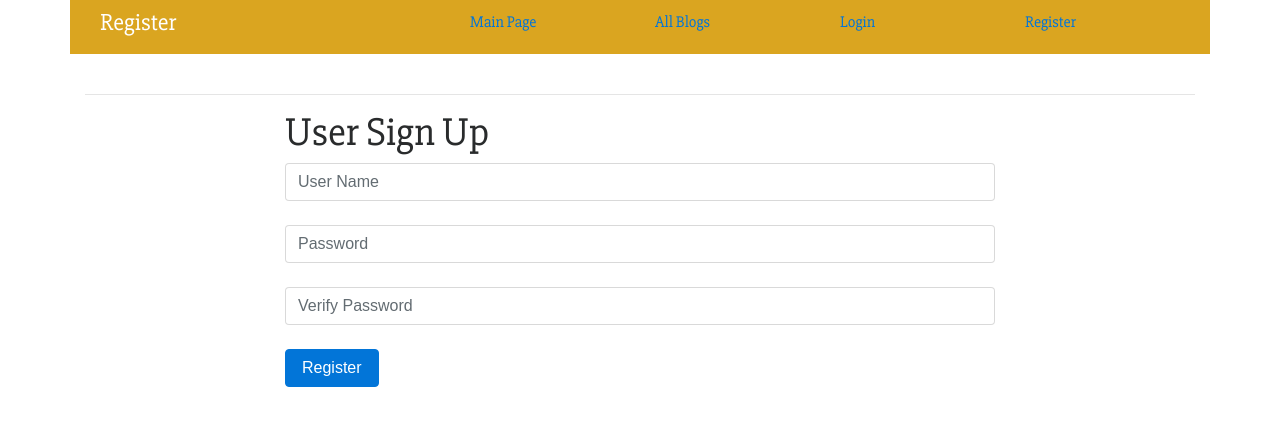
After one commit to nightmerz/blogz, a Flask app: page /register in a window 1280 px wide. The commit adds this page. Shown: the top 426 px of the page. Run offline with Flask 2, Linux system fonts and the light colour scheme; some libraries are stand-ins or nearby versions.

Commit message:
finally done

```diff
--- a/main.py
+++ b/main.py
@@ -1,31 +1,100 @@
-from flask import Flask, request, render_template, redirect
+from flask import Flask, request, render_template, redirect, session, flash
 from flask_sqlalchemy import SQLAlchemy
 
 app = Flask(__name__)
 app.config['DEBUG'] = True
-app.config['SQLALCHEMY_DATABASE_URI'] = "mysql+pymysql://mjordan:test1234@localhost:8889/blog_db"
+app.config['SQLALCHEMY_DATABASE_URI'] = "mysql+pymysql://blogz:test1234@localhost:8889/blogz"
 app.config['SQLALCHEMY_ECHO'] = True
 db = SQLAlchemy(app)
+app.secret_key = 'u7gg84hohwf84h4w048208h4t7527th02thu'
 
+# Classes / Models
 
 class Blog(db.Model):
 
     id = db.Column( db.Integer, primary_key=True )
-    title = db.Column( db.String(120) )
+    title = db.Column( db.String(40) )
     body = db.Column( db.Text )
+    owner_id = db.Column( db.Integer, db.ForeignKey('user.id') )
 
-    def __init__(self, title, body):
+    def __init__(self, title, body, owner):
         self.title = title
         self.body = body
+        self.owner = owner
+
+
+class User(db.Model):
+
+    id = db.Column( db.Integer, primary_key=True )
+    username = db.Column( db.String(40) )
+    password = db.Column( db.String(100) )
+    blogs = db.relationship( 'Blog', backref="owner" )
+
+    def __init__(self, username, password):
+        self.username = username
+        self.password = password
+
+
+# Functions
+
+def check_valid( item ):
+    message = ''
+    if len(item)<3 or len(item)>20 or ' ' in item:
+        message = "This must be between 3-20 characters and have no spaces."
+    return message
+
+
+def check_loggedin( sess ):
+    if 'username' in sess:
+        return True
+    return False
+
+
+# ROUTES
+
+
+@app.before_request
+def verify_logged_in():
+    accessible = [ 'index', 'login', 'register' ]
+
+    if request.endpoint not in accessible and not check_loggedin( session ):
+        return redirect('/login')
+
 
 
 @app.route('/')
 def index():
-    return redirect('/blog')
+    users = User.query.all()
+    return render_template('index.html', users=users, loggedin=check_loggedin(session), page_header="All Users")
 
 
-@app.route('/blog', methods=["POST", "GET"])
+@app.route('/blog')
 def blog():
+    get_blog_id = request.args.get('id')
+    get_user_id = request.args.get('user')
+    blogs = Blog.query.all()
+
+    if get_blog_id:
+        blog_id = int(get_blog_id)
+        this_blog = Blog.query.get( blog_id )
+
+        if this_blog:
+            return render_template('indiv_blog.html', loggedin=check_loggedin(session), page_header=this_blog.title, blog=this_blog)
+        else:
+            return render_template('noblog.html', loggedin=check_loggedin(session), page_header="Blog Not Found")
+
+
+    if get_user_id:
+        user = User.query.get( int(get_user_id) )
+        blogs = user.blogs
+
+
+
+    return render_template('/blogs.html', loggedin=check_loggedin(session), page_header="All Blogs", blogs=blogs)
+
+
+@app.route('/blog_form', methods=['GET', 'POST'])
+def blog_form():
 
     if request.method == "POST":
         blog_title = request.form['b_title']
@@ -37,7 +106,9 @@ def blog():
         if not blog_body: body_error = "Please put a body"
 
         if not title_error and not body_error:
-            new_blog = Blog(blog_title, blog_body)
+            owner = User.query.filter_by( username = session['username'] ).first()
+
+            new_blog = Blog(blog_title, blog_body, owner)
             db.session.add(new_blog)
             db.session.commit()
 
@@ -45,29 +116,74 @@ def blog():
 
         else:
             return render_template('/blog_form.html',
-                                    page_header="Create a new Blog",
+                                    loggedin=check_loggedin(session), page_header="Create a new Blog",
                                     title_error=title_error,
                                     body_error=body_error,
                                     title=blog_title,
                                     body=blog_body)
 
-    if request.args.get('id'):
-        blog_id = int(request.args.get('id'))
-        this_blog = Blog.query.get( blog_id )
-
-        if this_blog:
-            return render_template('indiv_blog.html', page_header=this_blog.title, blog=this_blog)
-        else:
-            return render_template('noblog.html', page_header="Blog Not Found")
+    return render_template('/blog_form.html', loggedin=check_loggedin(session), page_header="Create a new Blog")
 
 
-    blogs = Blog.query.all()
-    return render_template('/blogs.html', page_header="All Blogs", blogs=blogs)
+
+@app.route('/login', methods=['POST', 'GET'])
+def login():
+    if request.method == "POST":
+        form_username = request.form["user_name"]
+        form_password = request.form["password"]
+
+        user = User.query.filter_by( username=form_username ).first()
+
+        if user and form_password == user.password:
+            session['username'] = user.username
+            return redirect('/blog?user='+str(user.id))
+        else:
+            error = " This username and password don't exist "
+            return render_template('login.html', user_error=error)
+
+    return render_template('login.html', loggedin=check_loggedin(session), page_header="Login")
 
 
-@app.route('/blog_form')
-def blog_form():
-    return render_template('/blog_form.html', page_header="Create a new Blog")
+
+@app.route('/register', methods=['POST', 'GET'])
+def register():
+    if request.method == "POST":
+
+        form_username = request.form["user_name"]
+        form_password = request.form["password"]
+        verify_password = request.form["verify_password"]
+
+        username_error = check_valid( form_username )
+        password_error = check_valid( form_password )
+        verify_password_error = ''
+
+        if form_password != verify_password: verify_password_error = "Password and verify password do not match"
+
+        if not username_error and not password_error and not verify_password_error:
+            existing_user = User.query.filter_by( username=form_username ).first()
+
+            if not existing_user:
+                newuser = User(form_username, form_password)
+                db.session.add( newuser )
+                db.session.commit()
+
+                session['username'] = newuser.username
+
+                return redirect('/blog?user='+str(newuser.id))
+            else:
+                username_error = "This username already exists."
+                return render_template('register.html',  loggedin=check_loggedin(session), page_header="Register", user_name = form_username, user_name_error = username_error)
+
+        return render_template('register.html',  loggedin=check_loggedin(session), page_header="Register", user_name = form_username, user_name_error = username_error, password_error = password_error, verify_password_error = verify_password_error)
+
+    return render_template('register.html', loggedin=check_loggedin(session), page_header="Register")
+
+
+@app.route('/logout')
+def logout():
+    del session['username']
+    # flash( 'Logged out' )
+    return redirect('/')
 
 
 
--- a/templates/base.html
+++ b/templates/base.html
@@ -16,7 +16,7 @@
 
         <style>
             *{ font-family: 'Slabo 27px', serif; }
-            .header{ background-color: black; color:white; padding: 10px 15px }
+            .header{ background-color: goldenrod; color:white; padding: 10px 15px }
             .alert-danger{ margin:30px 0; }
             .error{ color:red; }
         </style>
@@ -27,8 +27,24 @@
         <div class="container">
             <div class="row header">
                 <div class="col"> <h4>{{ page_header }}</h4> </div>
-                <div class="col-3"><a href="/">Main Page</a></div>
-                <div class="col-3"><a href="/blog_form">Add a Blog</a></div>
+                <div class="col-2"><a href="/">Main Page</a></div>
+                <div class="col-2"><a href="/blog">All Blogs</a></div>
+                {% if loggedin %}
+                    <div class="col-2"><a href="/blog_form">Add a Blog</a></div>
+                    <div class="col-2"><a href="/logout">Logout</a></div>
+                {% else %}
+                    <div class="col-2"><a href="/login">Login</a></div>
+                    <div class="col-2"><a href="/register">Register</a></div>
+                {% endif %}
+            </div>
+            <div class="row">
+                <div class="col">
+                    <br>
+                    {% if loggedin %}
+                        <span style="color:yellow;">{{ session['username'] }}</span> is logged in
+                    {% endif %}
+
+                </div>
             </div>
             <hr>
             <div class="row">
--- a/templates/blogs.html
+++ b/templates/blogs.html
@@ -13,6 +13,7 @@
             <p>
                 {{ blog.body }}
             </p>
+            written by  <a href="/blog?user={{ blog.owner.id }}">{{ blog.owner.username }}</a>
             <hr>
 
         {% endfor %}
--- /dev/null
+++ b/templates/register.html
@@ -0,0 +1,37 @@
+{% extends "base.html" %}
+{% block content %}
+    <div class="container">
+        <div class="row">
+            <div class="col-2"></div>
+            <div class="col">
+                <h1>User Sign Up</h1>
+                <form action="/register" method="post">
+
+                    <input type="text" class="form-control" placeholder="User Name" name="user_name" value="{{ user_name }}">
+                    {% if user_name_error %}
+                        <span class="badge badge-danger"> {{ user_name_error }} </span>
+                    {% endif %}
+                    <br>
+
+                    <input type="password" class="form-control" placeholder="Password" name="password" value="{{ password }}">
+                    {% if password_error %}
+                        <span class="badge badge-danger"> {{ password_error }} </span>
+                    {% endif %}
+                    <br>
+
+                    <input type="password" class="form-control" placeholder="Verify Password" name="verify_password" value="{{ verify_password }}">
+                    {% if verify_password_error %}
+                        <span class="badge badge-danger"> {{ verify_password_error }} </span>
+                    {% endif %}
+                    <br>
+
+                    <button type="submit" class="btn btn-primary">
+                        Register
+                    </button>
+                </form>
+
+            </div>
+            <div class="col-2"></div>
+        </div>
+    </div>
+{% endblock %}
```
Also changed, not shown: no_blog.html (added, +8 -0 lines), templates/index.html (added, +24 -0 lines), templates/login.html (added, +38 -0 lines), templates/nouser.html (added).
